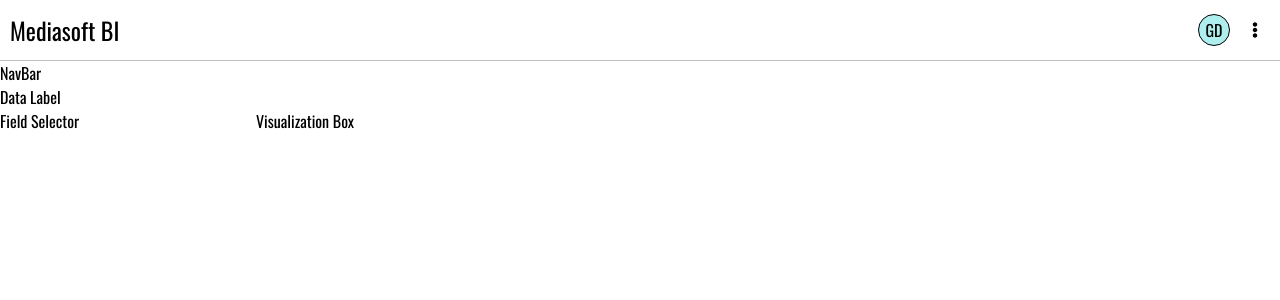
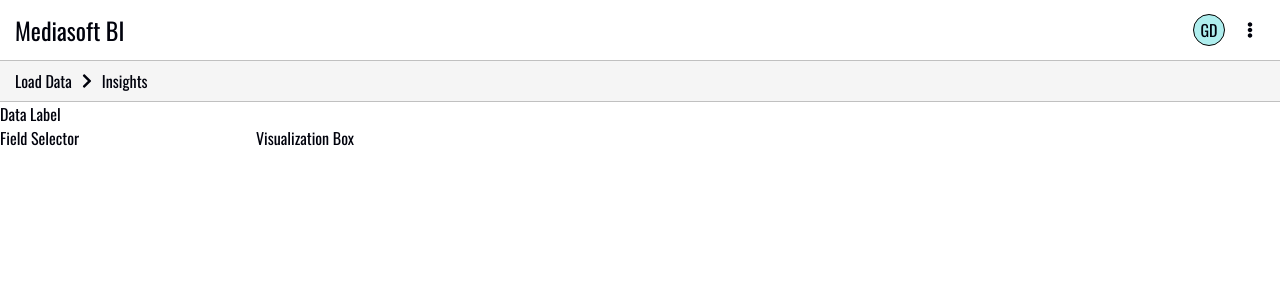
Before and after one commit to ZabirNur/mediasoftbi-web, a React (Create React App) app: page / in a window 1280 px wide. Shown: the top 300 px of the page. Built offline with nearby package versions, Linux system fonts and the light colour scheme.

Commit message:
add nav bar

```diff
--- a/src/components/HeaderBar.jsx
+++ b/src/components/HeaderBar.jsx
@@ -57,8 +57,8 @@
   justify-content: space-between;
   align-items: center;
   height: 60px;
-  padding-left: 10px;
-  padding-right: 10px;
+  padding-left: 15px;
+  padding-right: 15px;
   border-bottom: 1px solid silver;
 `
 
--- a/src/components/NavBar.jsx
+++ b/src/components/NavBar.jsx
@@ -1,7 +1,31 @@
+import styled from 'styled-components'
+
+import { FontAwesomeIcon } from '@fortawesome/react-fontawesome'
+import { faChevronRight } from '@fortawesome/free-solid-svg-icons'
+
+const StyledNavBar = styled.div`
+  background-color: whitesmoke;
+  height: 40px;
+  display: flex;
+  gap: 10px;
+  align-items: center;
+  padding-left: 15px;
+  padding-right: 15px;
+  border-bottom: 1px solid silver;
+`
+
+const NavTabHeader = styled.nav`
+  cursor: pointer;
+  user-select: none;
+`
+
+
 export default () => {
   return (
-    <div>
-      NavBar
-    </div>
+    <StyledNavBar>
+      <NavTabHeader>Load Data</NavTabHeader>
+      <FontAwesomeIcon icon={faChevronRight} />
+      <NavTabHeader>Insights</NavTabHeader>
+    </StyledNavBar>
   )
 }
--- a/src/index.css
+++ b/src/index.css
@@ -7,6 +7,7 @@
     sans-serif;
   -webkit-font-smoothing: antialiased;
   -moz-osx-font-smoothing: grayscale;
+  color: #00020C;
 }
 
 code {
```
